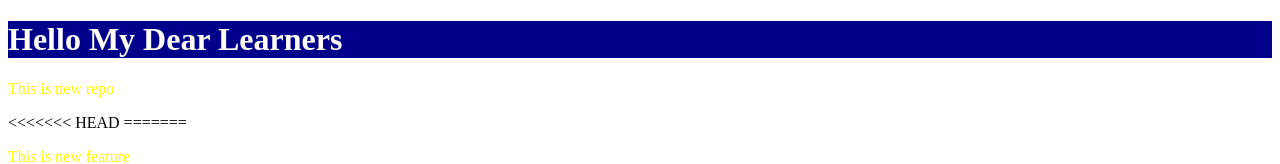
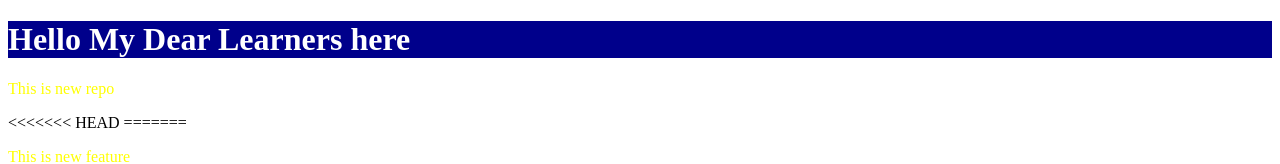
Before and after one commit to Isha0609/Localrepoisha2000, a plain HTML site: page index.html in a window 1280 px wide. Shown: the top 164 px of the page. Drawn offline with Linux system fonts and the light colour scheme.

Commit message:
new changes

```diff
--- a/index.html
+++ b/index.html
@@ -7,7 +7,7 @@
     <link rel="stylesheet" href="style.css">
 </head>
 <body>
-    <h1>Hello My Dear Learners</h1>
+    <h1>Hello My Dear Learners here</h1>
 <p>This is new repo</p>
 <<<<<<< HEAD
 =======
```
